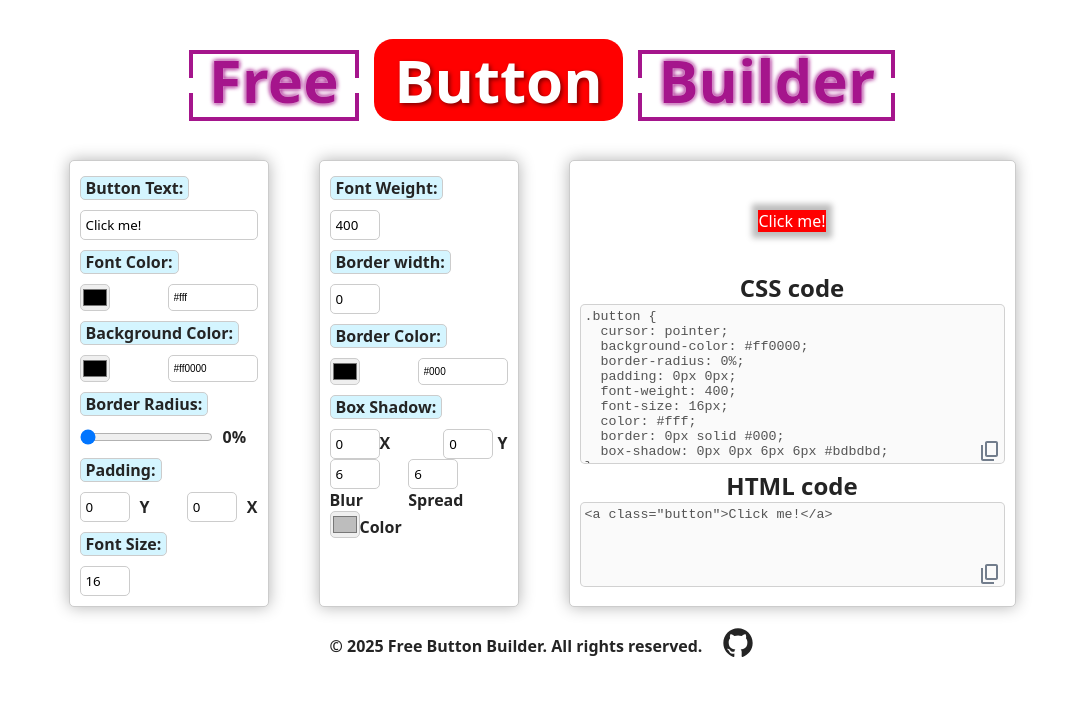
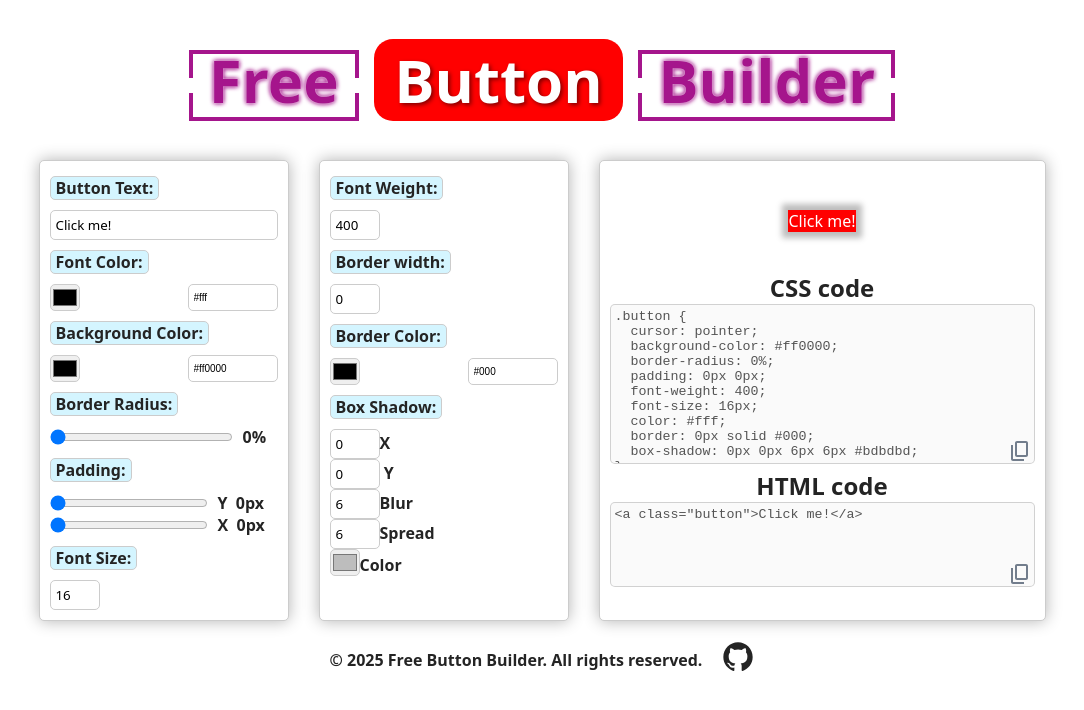
Before and after one commit to J-C-S-V/button-builder, a React (Vite) app: page / in a window 1280 px wide. Shown: the top 710 px of the page, without its empty margins (98-1182 px from the left). Built offline with nearby package versions, Linux system fonts and the light colour scheme.

Commit message:
Update padding input type to range

```diff
--- a/src/App.css
+++ b/src/App.css
@@ -60,7 +60,7 @@ main {
 .workbench {
   display: flex;
   justify-content: center;
-  gap: 5rem;
+  gap: 3rem;
   width: 100%;
 }
 
@@ -69,7 +69,7 @@ main {
   flex-direction: column;
   gap: 0.5rem;
   text-align: left;
-  width: 20rem;
+  width: 25rem;
   border: 1px solid #ccc;
   padding: 1rem;
   border-radius: 5px;
@@ -97,8 +97,6 @@ main {
 .workbench__input-padding,
 .workbench__input-font-weight,
 .workbench__input-font-size,
-.workbench__input-padding-y,
-.workbench__input-padding-x,
 .workbench__input-border,
 .workbench__input-box-shadow-x,
 .workbench__input-box-shadow-y,
@@ -177,7 +175,6 @@ input[type="color"] {
   display: flex;
   justify-content: flex-start;
   align-items: center;
-  gap: 1rem;
 }
 
 .footer {
@@ -235,13 +232,27 @@ input[type="color"] {
 .workbench__box-shadow-wrapper-coordinates,
 .workbench__box-shadow-wrapper-blur-spread {
   display: flex;
-  justify-content: space-between;
+  flex-direction: column;
+  justify-content: left;
 }
 
-.workbench__input-radius-wrapper {
+.workbench__input-radius-wrapper,
+.workbench__text-padding-y,
+.workbench__text-padding-x {
   display: flex;
-  justify-content: left;
+  justify-content: space-between;
   align-items: center;
+}
+
+.workbench__input-padding-x,
+.workbench__input-padding-y {
+  flex-grow: 1;
+  margin-right: 1rem;
+}
+
+.workbench__padding-y,
+.workbench__padding-x {
+  width: 60px;
 }
 
 .workbench__input-radius {
--- a/src/components/ChangePadding.tsx
+++ b/src/components/ChangePadding.tsx
@@ -17,27 +17,31 @@ export const ChangePadding = ({
       <div className="workbench__padding-wrapper">
         <div className="workbench__text-padding-y">
           <input
-            type="number"
+            type="range"
             className="workbench__input-padding-y"
             id="padding"
             placeholder={paddingY.toString()}
             min={0}
+            max={50}
+            step={1}
             value={paddingY}
             onChange={onPaddingYChange}
           />{" "}
-          <span className="workbench__padding-y">Y</span>
+          <span className="workbench__padding-y">Y&nbsp;&nbsp;{paddingY}px</span>
         </div>
         <div className="workbench__text-padding-x">
           <input
-            type="number"
+            type="range"
             className="workbench__input-padding-x"
             id="padding"
             placeholder={paddingX.toString()}
             min={0}
+            max={50}
+            step={1}
             value={paddingX}
             onChange={onPaddingXChange}
           />
-          <span className="workbench__padding-x">X</span>
+          <span className="workbench__padding-x">X&nbsp;&nbsp;{paddingX}px</span>
         </div>
       </div>
     </>
```
